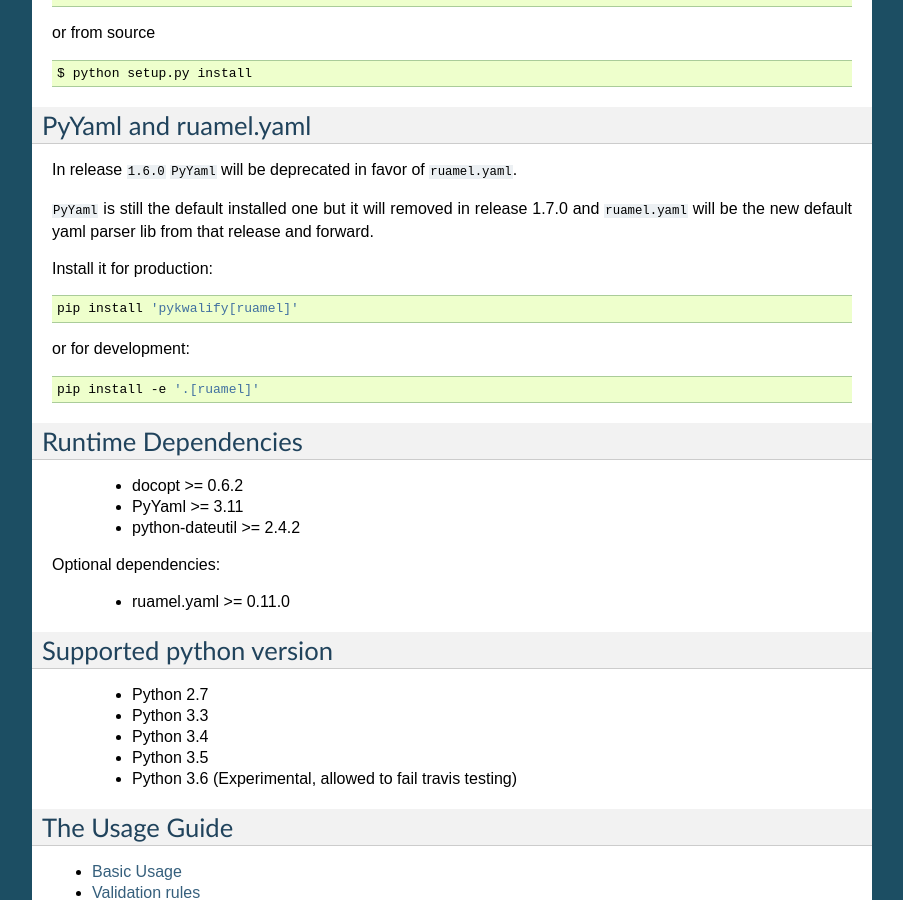
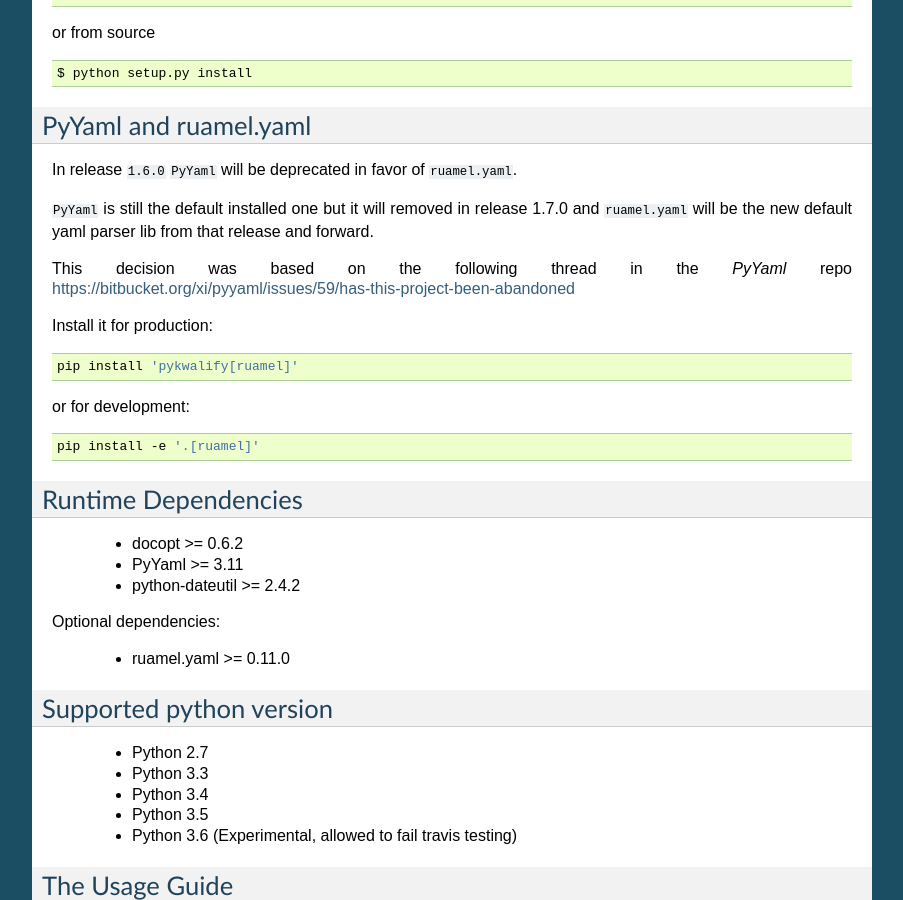
Before and after one commit to Grokzen/pykwalify, a Sphinx documentation site: the page built from docs/index.rst, in a window 1280 px wide and 900 px high, scrolled down 453 px. Shown: the whole window, without its empty margins (198-1101 px from the left). Built offline with Sphinx 7.4.7, drawn with Linux system fonts in a browser that asks for light colours.

Commit message:
Add comment about why ruamel was added

```diff
--- a/docs/index.rst
+++ b/docs/index.rst
@@ -44,6 +44,8 @@ PyYaml and ruamel.yaml
 In release ``1.6.0`` ``PyYaml`` will be deprecated in favor of ``ruamel.yaml``.
 
 ``PyYaml`` is still the default installed one but it will removed in release 1.7.0 and ``ruamel.yaml`` will be the new default yaml parser lib from that release and forward.
+
+This decision was based on the following thread in the `PyYaml` repo https://bitbucket.org/xi/pyyaml/issues/59/has-this-project-been-abandoned
 
 Install it for production:
 
```
Also changed, not shown: README.md (+2 -0 lines).
